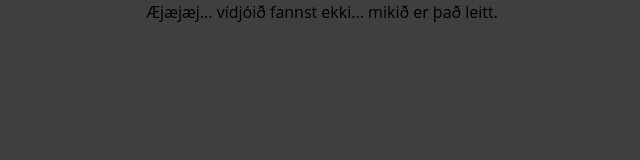
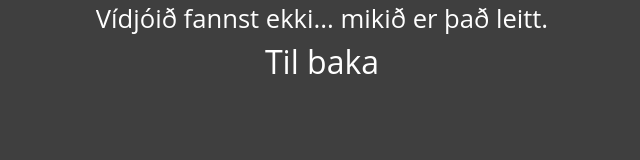
Before and after one commit to TheGuitarMonkey/Vefforritun, a website: page gogn/video.html in a window 1280 px wide. Shown: the whole page, without its empty margins (318-958 px from the left). Drawn offline with Linux system fonts and the light colour scheme.

Commit message:
lagaði villumeldingar á video.html vefnum

```diff
--- a/gogn/scss/videoplayer.scss
+++ b/gogn/scss/videoplayer.scss
@@ -61,6 +61,15 @@
     font-size: 2em;
   }
 
+  &__loading {
+    color: white;
+    font-size: 1.6em;
+  }
+  &__error {
+    color: white;
+    font-size: 1.6em;
+  }
+
   &__controls {
     display: inline-flex;
     align-items: center;
--- a/gogn/vscripts.js
+++ b/gogn/vscripts.js
@@ -197,12 +197,21 @@ const videoplayer = (function videoplayer() {
 
   function showLoading() {
     empty(div);
-    div.appendChild(document.createTextNode('Hahaha loading motherfucker!'));
+    const p = element('p', 'video__loading');
+
+    p.appendChild(document.createTextNode('Loading...'));
+    div.appendChild(p);
   }
 
   function showError() {
     empty(div);
-    div.appendChild(document.createTextNode('Æjæjæj... vídjóið fannst ekki... mikið er það leitt.'));
+    const p = element('p', 'video__error');
+    p.appendChild(document.createTextNode('Vídjóið fannst ekki... mikið er það leitt.'));
+    div.appendChild(p);
+    const link = element('a', 'video__link');
+    link.setAttribute('href', 'index.html');
+    link.appendChild(document.createTextNode('Til baka'));
+    div.appendChild(link);
   }
 
   function showData() {
@@ -232,7 +241,6 @@ const videoplayer = (function videoplayer() {
       div.appendChild(controls);
       div.appendChild(link);
     } else {
-      console.log('else...');
       showError();
     }
   }
@@ -252,7 +260,6 @@ const videoplayer = (function videoplayer() {
         showData();
       } else {
         // Hér er showError í sýnilausn
-        console.log('villa!', r);
         showError();
       }
     };
@@ -260,7 +267,7 @@ const videoplayer = (function videoplayer() {
     // Fall sem keyrir ef villa kemur upp
     r.onerror = function onerror() {
       // Hér er showError í sýnilausn
-      console.log('villa í tengingu');
+      showError();
     };
     r.send();
   }
```
Also changed, not shown: gogn/styles.css.
